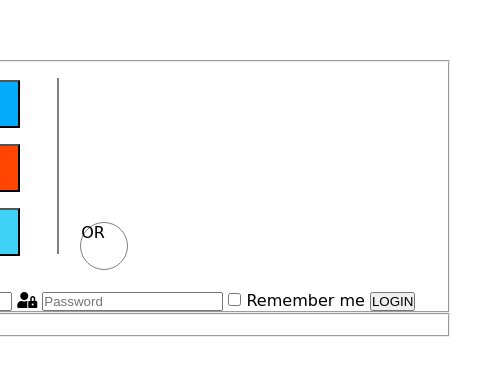
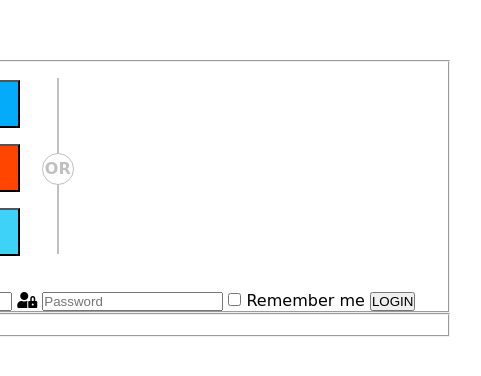
Before and after one commit to iulianSta/login-app, a plain HTML site: page index.html in a window 1280 px wide. Shown: the part 196-572 px from the top of the page, 510-991 px from the left. Drawn offline with Linux system fonts and the light colour scheme; a web font is replaced by a local one.

Commit message:
working on css file/ right side form

```diff
--- a/css/style.css
+++ b/css/style.css
@@ -43,18 +43,26 @@ button i {
   color: white;
 }
 .middle-line {
-  border: grey 1px solid;
+  border: silver 1px solid;
   width: 0;
   height: 11rem;
   margin-left: 1rem;
   margin-right: 1rem;
   position: relative;
   top: 1rem;
+  z-index: -1;
 }
 .circle {
-  border: grey 1px solid;
+  background-color: white;
+  border: silver 1px solid;
   border-radius: 50%;
-  width: 3rem;
-  height: 3rem;
-  bottom: 49%;
+  width: 2rem;
+  height: 2rem;
+  position: relative;
+  bottom: 4rem;
+  right: 2.4rem;
+  font-weight: bold;
+  text-align: center;
+  padding-top: 5px;
+  color: silver;
 }
```
